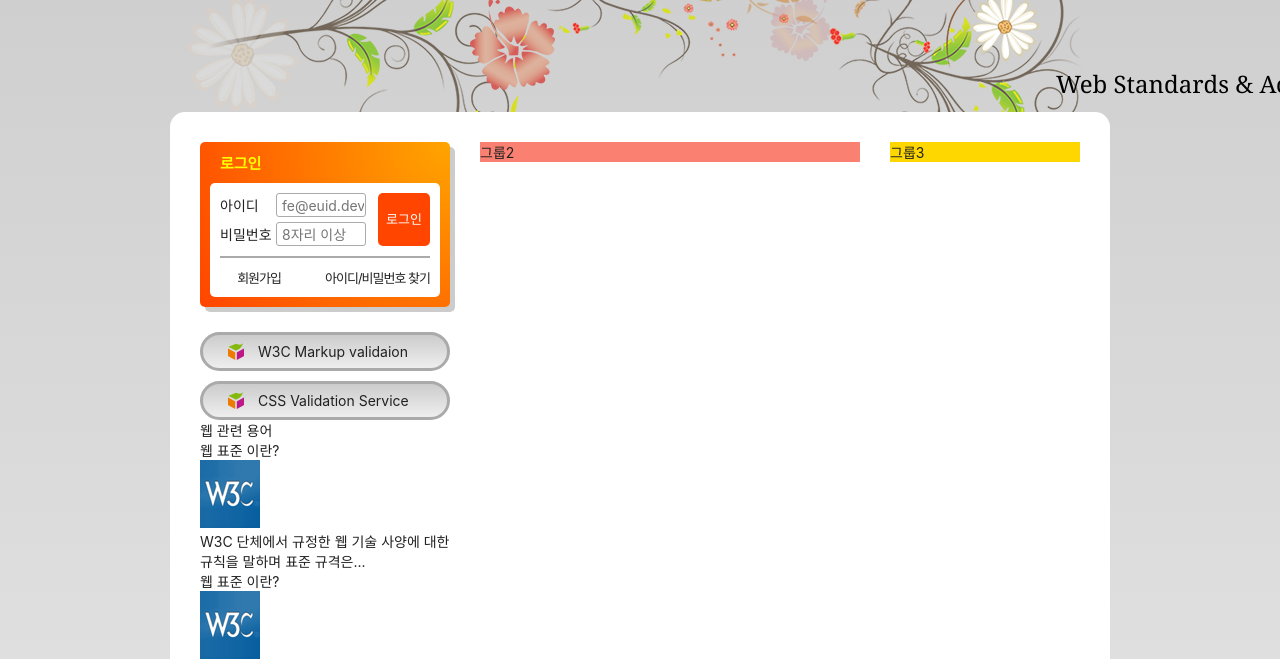
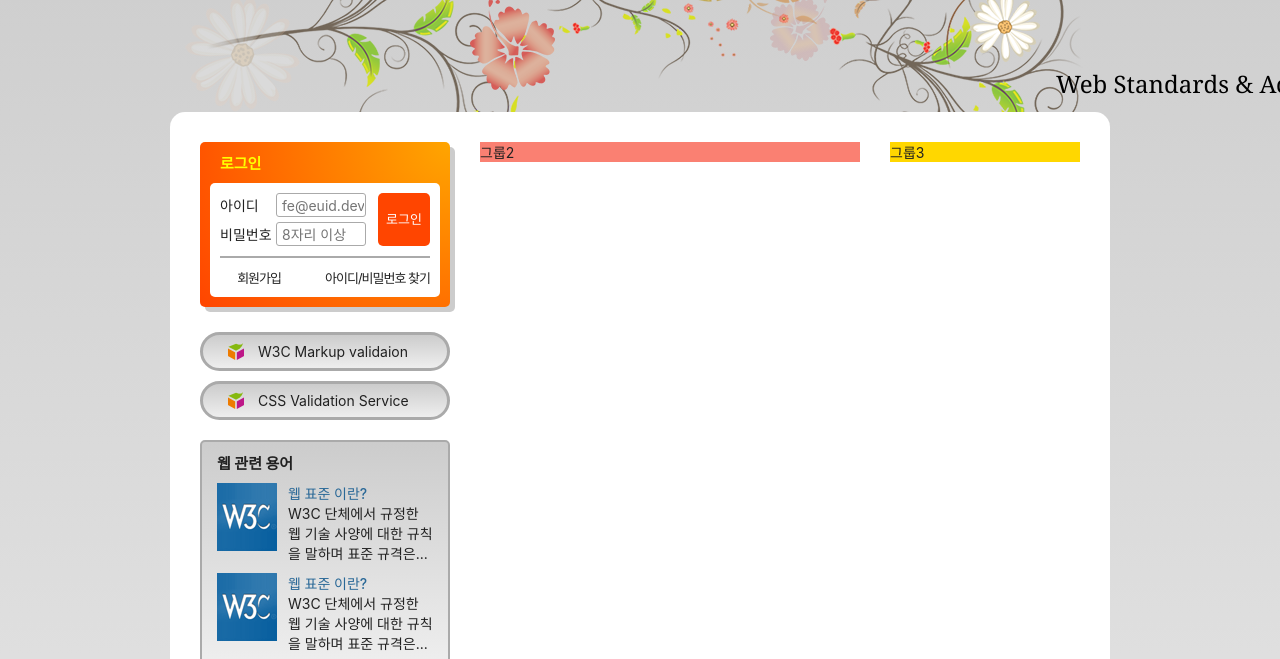
Before and after one commit to AnTaeYang/HTML5, a plain HTML site: page index.html in a window 1280 px wide. Shown: the part 135-794 px from the top of the page. Drawn offline with Linux system fonts and the light colour scheme; a web font is replaced by a local one.

Commit message:
float을 이용한 기본 레이아웃 구현

```diff
--- a/styles/style.css
+++ b/styles/style.css
@@ -37,8 +37,7 @@ body {
     "Apple SD Gothic Neo", "Noto Sans KR", "Malgun Gothic", "Apple Color Emoji",
     "Segoe UI Emoji", "Segoe UI Symbol", sans-serif;
   background: url("./images/bg_flower.png") no-repeat 50% 0,
-    #ccc linear-gradient(to bottom, #ccc 0%, #eee 35%, #fff 70%, #fff 100%)
-      repeat 0 0;
+    #ccc linear-gradient(to bottom, #ccc 0%, #eee 35%, #fff 70%, #fff 100%) repeat 0 0;
 }
 
 /* 레이아웃 */
@@ -407,6 +406,49 @@ body {
   color: red;
 }
 
+/* 웹관련 용어 */
+.term {
+  margin-top: 20px;
+  background: #ccc linear-gradient(to bottom, #ccc,#eee);
+  border: 2px solid #aaa;
+  border-radius: 5px;
+  padding: 10px 15px;
+}
+
+.term-title {
+  font-size: 15px;
+  font-weight: 700;
+}
+
+.term-list {
+  margin-top: 10px;
+}
+
+.term-list div {
+  margin-top: 10px;
+  display: flow-root;
+}
+
+.term-list-subject {
+  float: right;
+  color: #296897;
+  font-weight: 500;
+  width: 145px;
+}
+
+.term-list-thumbnail {
+  float: left;
+}
+
+.term-list-thumbnail img {
+  vertical-align: middle;
+}
+
+.term-list-brief {
+  float: right;
+  width: 145px;
+}
+
 /* 슬로건 */
 .slogan {
   height: 10vh;
```
